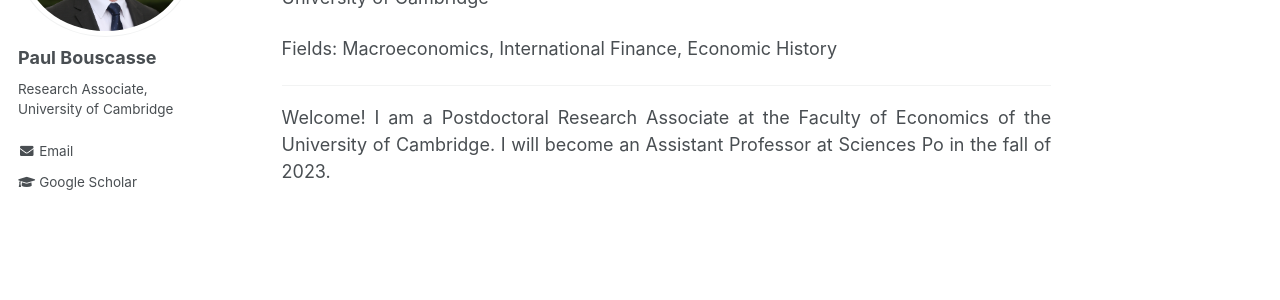
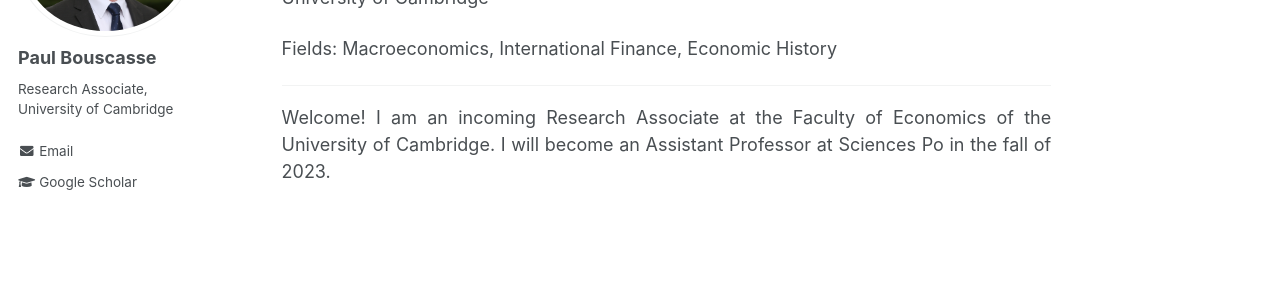
Before and after one commit to paul-bouscasse/paul-bouscasse.github.io, a Jekyll site: the page built from _pages/about.md, in a window 1280 px wide. Shown: the part 230-530 px from the top of the page. Built offline with Jekyll 4.4.1, drawn with Linux system fonts in a browser that asks for light colours.

Commit message:
Update about.md

```diff
--- a/_pages/about.md
+++ b/_pages/about.md
@@ -14,4 +14,4 @@
 
 <p style='text-align: justify;'>Fields: Macroeconomics, International Finance, Economic History</p>
 ---
-<p style='text-align: justify;'>Welcome! I am a Postdoctoral Research Associate at the Faculty of Economics of the University of Cambridge. I will become an Assistant Professor at Sciences Po in the fall of 2023.</p>
+<p style='text-align: justify;'>Welcome! I am an incoming Research Associate at the Faculty of Economics of the University of Cambridge. I will become an Assistant Professor at Sciences Po in the fall of 2023.</p>
```
